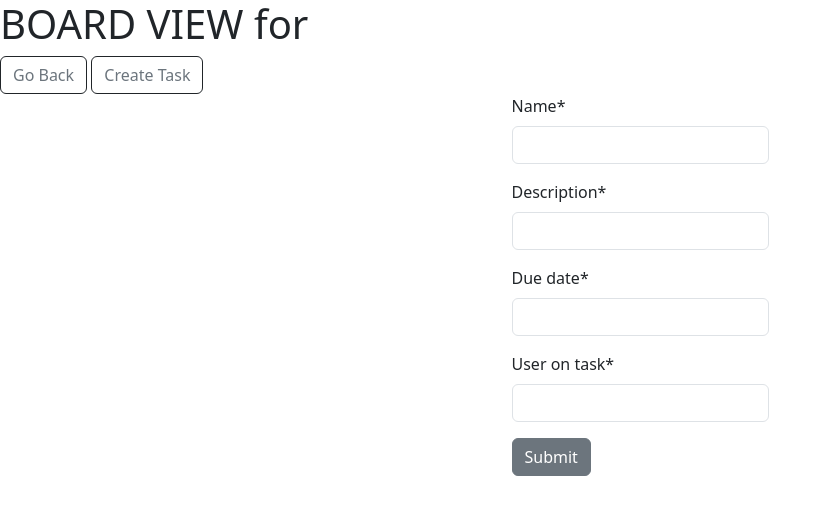
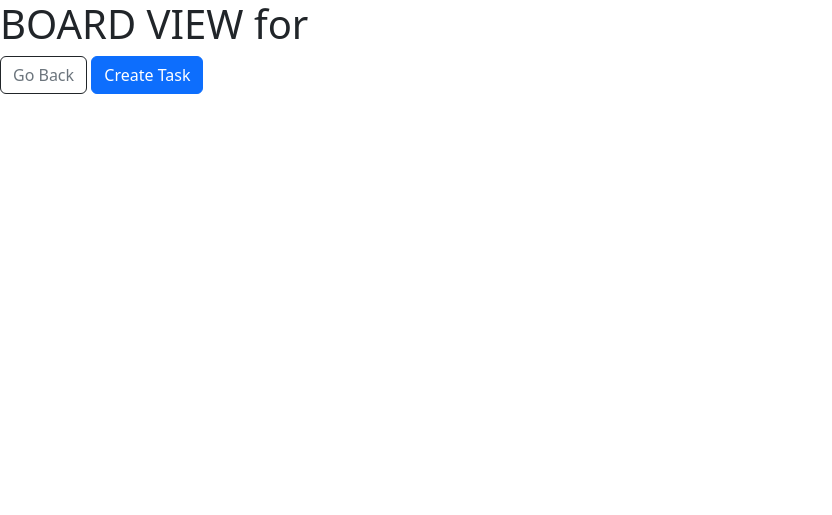
Before and after one commit to boothe0/Kanban-Board, a Django app: page /board/createTask/ in a window 1280 px wide. Shown: the top 515 px of the page, without its empty margins (0-832 px from the left). Run offline with Django 4.2, Linux system fonts and the light colour scheme; some libraries are stand-ins or nearby versions.

Commit message:
Added a modal for making a task

```diff
--- a/board/templates/board/board.html
+++ b/board/templates/board/board.html
@@ -1,3 +1,4 @@
+{% load crispy_forms_tags %}
 <!DOCTYPE html>
 <html>
   <head>
@@ -19,23 +20,57 @@
       href="{% url 'hometouser:home' display_name=user.username%}"
       >Go Back</a
     >
-    <a
-      class="link-secondary btn btn-outline-dark"
-      id="createtask"
-      href="{% url 'board:createTask'%}"
-      >Create Task</a
+    <button
+      type="button"
+      class="btn btn-primary"
+      id="task"
+      data-toggle="modal"
+      data-target="#exampleModal"
     >
-    <div>{%block taskform%} {%endblock%}</div>
+      Create Task
+    </button>
+    <div
+      class="modal fade"
+      id="exampleModal"
+      tabindex="-1"
+      role="dialog"
+      aria-labelledby="exampleModalLabel"
+      aria-hidden="true"
+    >
+      <div class="modal-dialog" role="document">
+        <div class="modal-content">
+          <div class="modal-header">
+            <h5 class="modal-title" id="exampleModalLabel">
+              Enter the task to complete.
+            </h5>
+          </div>
+          <div class="modal-body">
+            <div class="d-flex justify-content-center">
+              <form
+                id="createTask"
+                method="POST"
+                action="{% url 'board:createTask' %}"
+              >
+                {% csrf_token %} {{ form|crispy }}
+                <input class="btn btn-secondary" type="submit" value="Submit" />
+              </form>
+            </div>
+          </div>
+          <div class="modal-footer">
+            <button
+              type="button"
+              class="btn btn-secondary"
+              data-dismiss="modal"
+            >
+              Close
+            </button>
+          </div>
+        </div>
+      </div>
+    </div>
 
-    <script
-      src="https://cdn.jsdelivr.net/npm/@popperjs/core@2.11.8/dist/umd/popper.min.js"
-      integrity="sha384-I7E8VVD/ismYTF4hNIPjVp/Zjvgyol6VFvRkX/vR+Vc4jQkC+hVqc2pM8ODewa9r"
-      crossorigin="anonymous"
-    ></script>
-    <script
-      src="https://cdn.jsdelivr.net/npm/bootstrap@5.3.6/dist/js/bootstrap.min.js"
-      integrity="sha384-RuyvpeZCxMJCqVUGFI0Do1mQrods/hhxYlcVfGPOfQtPJh0JCw12tUAZ/Mv10S7D"
-      crossorigin="anonymous"
-    ></script>
+    <script src="https://code.jquery.com/jquery-3.5.1.slim.min.js"></script>
+    <script src="https://cdn.jsdelivr.net/npm/popper.js@1.16.1/dist/umd/popper.min.js"></script>
+    <script src="https://stackpath.bootstrapcdn.com/bootstrap/4.5.2/js/bootstrap.min.js"></script>
   </body>
 </html>
--- a/board/templates/board/task.html
+++ /dev/null
@@ -1,9 +0,0 @@
-{% extends 'board/board.html' %} {% load crispy_forms_tags %}
-{% block taskform%}
-<div class="d-flex justify-content-center">
-  <form id="createTask" action="{% url 'board:createTask' %}" method="POST">
-    {% csrf_token %} {{ form|crispy }}
-    <input class="btn btn-secondary" type="submit" value="Submit" />
-  </form>
-</div>
-{%endblock%}
--- a/board/tests.py
+++ b/board/tests.py
@@ -46,7 +46,7 @@ class MySeleniumTestsBoard(StaticLiveServerTestCase):
         # getting the actual text here instead of an ID or Name because it is a dropdown/I didnt want to add an id to it
         board_option = self.selenium.find_element(By.XPATH, '//a[text()="Board"]')  # or another selector
         board_option.click()
-        create_task = self.selenium.find_element(By.ID, "createtask")
+        create_task = self.selenium.find_element(By.ID, "task")
         create_task.click()
         name_input = self.selenium.find_element(By.NAME, "name")
         name_input.send_keys("Clean")
--- a/board/views.py
+++ b/board/views.py
@@ -4,11 +4,13 @@ from .models import Task
 # Create your views here.
 
 def board(request):
-    return render(request, "board/board.html")
+    form = TaskForm()
+    return render(request, "board/board.html", {'form': form})
 
 def createTask(request):
     if request.method == 'POST':
         form = TaskForm(request.POST)
+        print(request.user)
         if form.is_valid():
             task = Task(
                 name = form.cleaned_data['name'],
@@ -16,13 +18,12 @@ def createTask(request):
                 due_date = form.cleaned_data['due_date'],
                 user_on_task = form.cleaned_data['user_on_task'],
             )
-            print(request.user)
             task.user = request.user
             task.save()
 
     else:
         form = TaskForm()
-    return render(request, 'board/task.html', {'form': form})
+    return render(request, 'board/board.html', {'form': form})
 
 
 def displayBoard(request):
```
Also changed, not shown: db.sqlite3.
